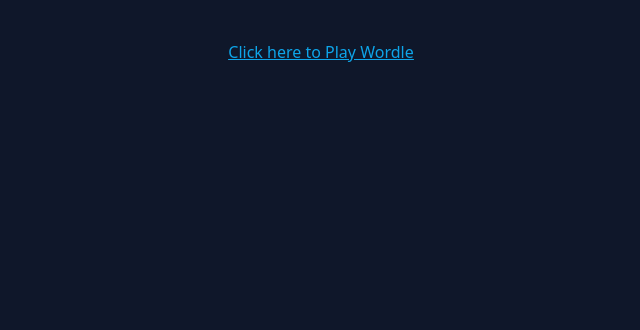
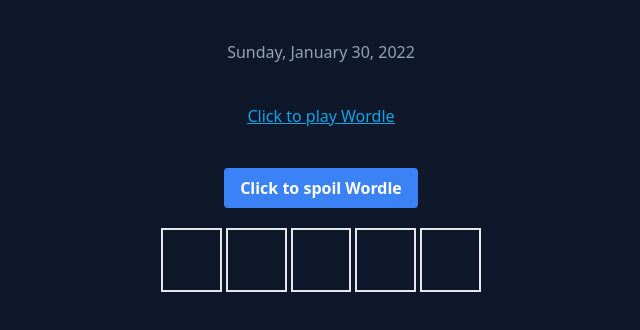
Before and after one commit to jeffholst/wordle-spoiler, a Vue app: page / in a window 1280 px wide. Shown: the top 330 px of the page, without its empty margins (319-959 px from the left). Built offline with nearby package versions, Linux system fonts and the light colour scheme.

Commit message:
Updated interface

```diff
--- a/src/App.vue
+++ b/src/App.vue
@@ -1,16 +1,40 @@
 <script setup lang="ts">
-import { ref  } from 'vue'
-import WordRow from './components/WordRow.vue'
+import { ref } from "vue";
+import WordRow from "./components/WordRow.vue";
 
-const showHint = ref(false)
+const showWordle = ref(false)
+var options: any = { weekday: 'long', year: 'numeric', month: 'long', day: 'numeric' }
+const today = ref(new Date().toLocaleDateString("en-US", options))
+const wordRow = ref()
+
 </script>
 
 <template>
+  <div class="pt-10 text-center">
+    {{ today }}
+  </div>
   <div class="pt-10 text-center underline text-sky-500">
-    <a href="https://www.powerlanguage.co.uk/wordle/">Click here to Play Wordle</a>
+    <a href="https://www.powerlanguage.co.uk/wordle/"
+      >Click to play Wordle</a
+    >
   </div>
-
-  <WordRow v-if="showHint" class="pt-10"/>
+  <div class="text-center pt-10">
+    <button
+      @click="showWordle = true"
+      class="
+        bg-blue-500
+        hover:bg-blue-700
+        text-white
+        font-bold
+        py-2
+        px-4
+        rounded
+      "
+    >
+      Click to spoil Wordle
+    </button>
+  </div>
+  <WordRow class="pt-5" :showWordle="showWordle"/>
 </template>
 
 <style>
--- a/src/components/WordRow.vue
+++ b/src/components/WordRow.vue
@@ -1,22 +1,39 @@
 <script setup lang="ts">
-import { ref, onMounted } from 'vue'
+import { ref, watch } from 'vue'
 import { GetTodaysWordle } from '../helper'
 import LetterBox from './LetterBox.vue'
 const solution = ref(GetTodaysWordle())
 const answer = ref(["", "", "", "", ""])
 
+const props = defineProps({
+    showWordle:{
+        type: Boolean,
+        default: false
+    }
+})
+
 const counter = ref(0)
 
-onMounted (() => {showAnswer()})
+watch(
+  () => props.showWordle,
+  (newVal, prevVal) => {
+    if (newVal) showAnswer()
+  }
+)
 
 async function showAnswer() {
   for (let loop = 0; loop < 5; loop++)
   {
       answer.value[loop] = solution.value[loop]
-      await new Promise(resolve => setTimeout(resolve, 500));
+      await new Promise(resolve => setTimeout(resolve, 200));
+  }
+
+  for (let loop = 0; loop < 5; loop++)
+  {
       counter.value++
       await new Promise(resolve => setTimeout(resolve, 200));
   }
+
 }
 
 
```
Also changed, not shown: 1 other file (tests, documents, lock files or other folders).
